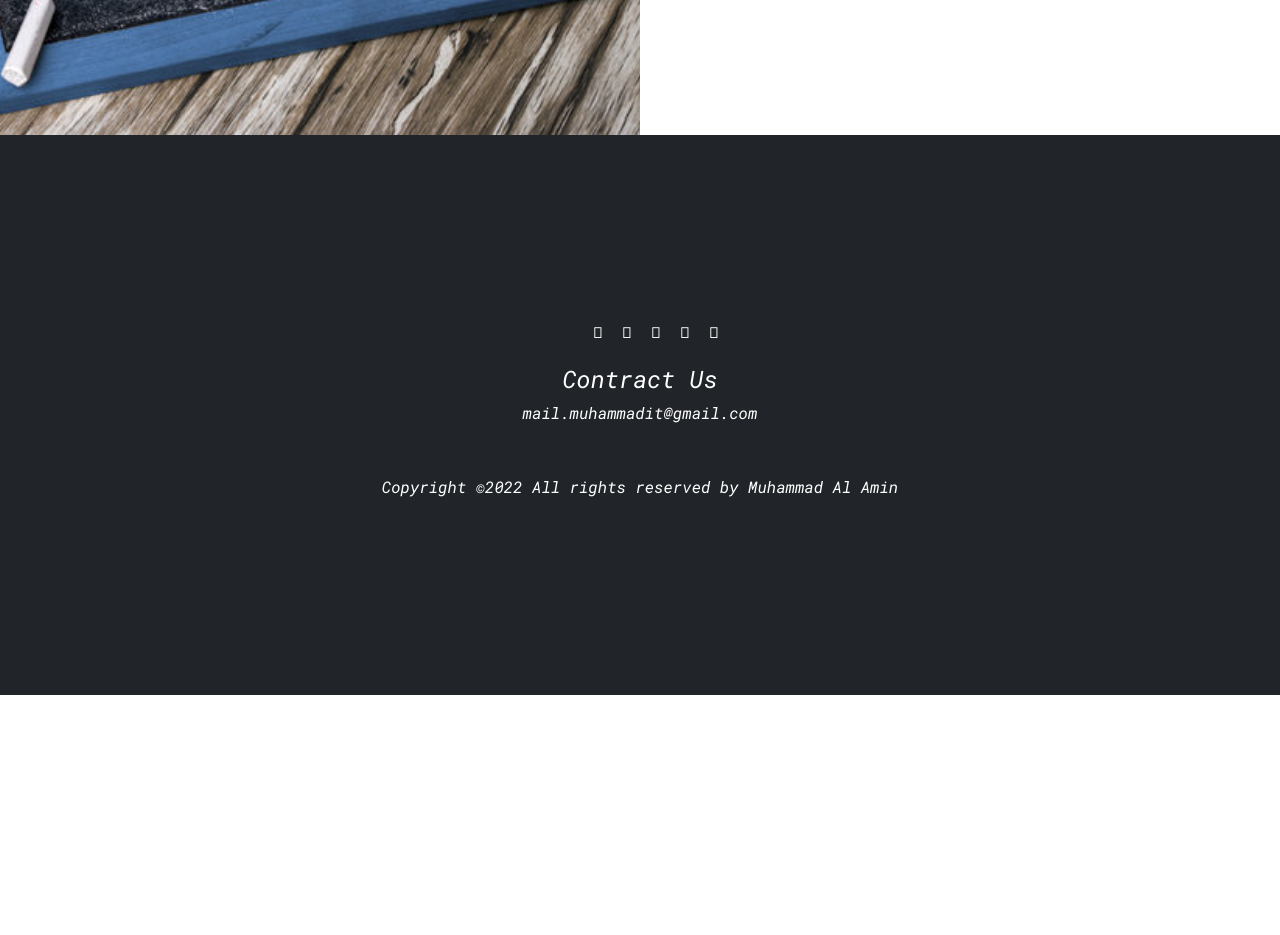
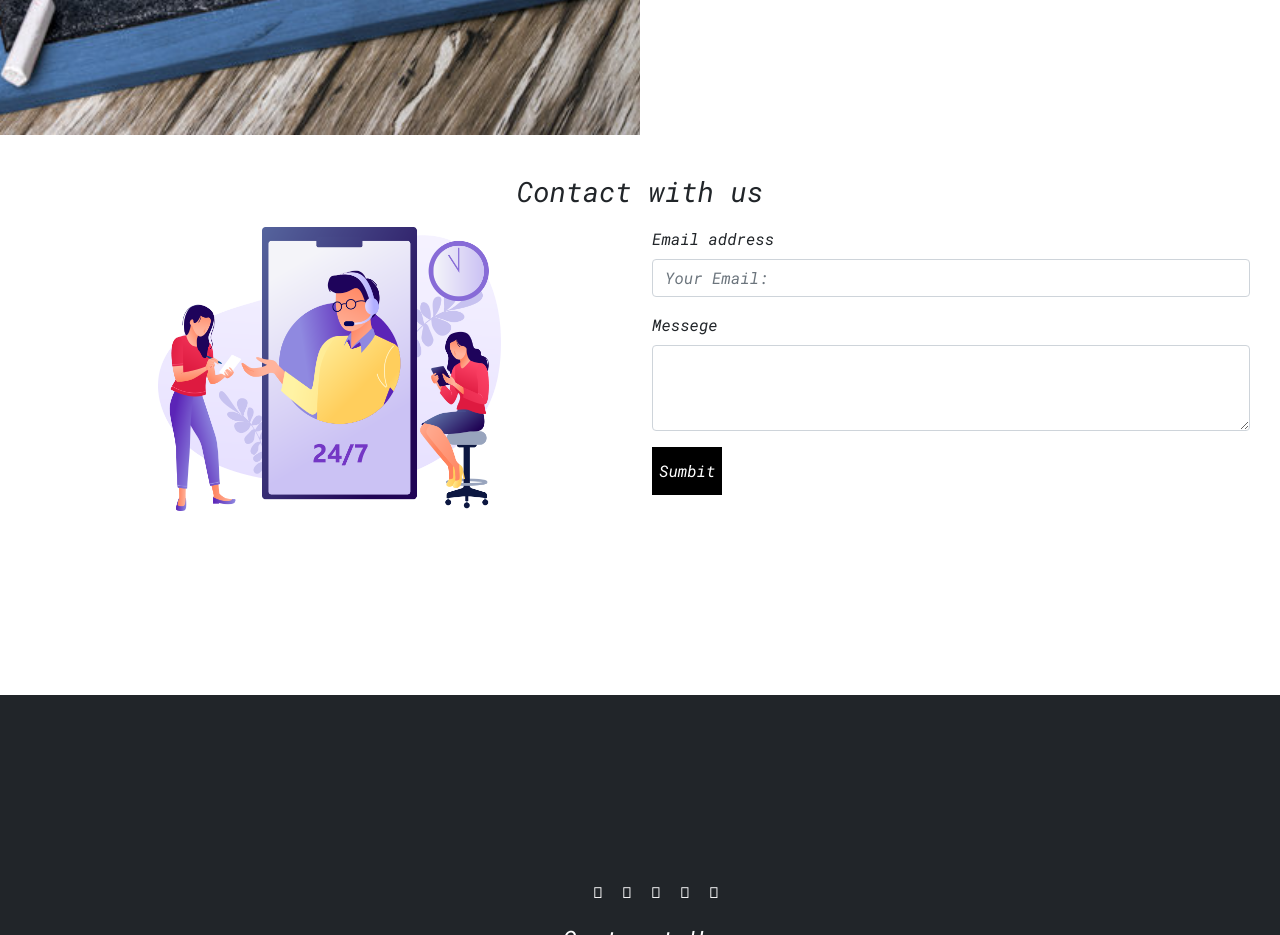
Before and after one commit to alamindesign/portfolio, a plain HTML site: page index.html in a window 1280 px wide. Shown: the part 1761-2696 px from the top of the page. Before the commit the page ends 2456 px from the top, so only its background shows below. Drawn offline with Linux system fonts and the light colour scheme; a web font is replaced by a local one.

Commit message:
third commit

```diff
--- a/css/style.css
+++ b/css/style.css
@@ -92,6 +92,26 @@
 .About .row .col .content h1{
     text-align: center;
 }
+.contact{
+    height: 70vh;
+    padding: 30px;
+}
+.contact h3{
+    text-align: center;
+    padding: 10px;
+}
+.contact .row .contact-img{
+    background: url(../images/contact.png);
+    background-repeat: no-repeat;
+    background-position: center;
+    background-size: contain;
+}
+.contact button{
+    padding: 10px 5px;
+    border-color: transparent;
+    background-color: black;
+    color: white;
+}
 .footer{
     height: 70vh;
     color: white;
--- a/index.html
+++ b/index.html
@@ -7,8 +7,8 @@
     <title>Portfolio</title>
     <link rel="icon" href="images/favicon.png" />
     <link rel="stylesheet" href="css/style.css" />
-    <link rel="stylesheet" href="css/bootstrap.min.css"/>
-    <link rel="stylesheet" href="css/all.min.css">
+    <link rel="stylesheet" href="css/bootstrap.min.css" />
+    <link rel="stylesheet" href="css/all.min.css" />
   </head>
   <body>
     <!-- Nav start -->
@@ -84,12 +84,59 @@
         <div class="col">
           <div class="content">
             <h1>About me!</h1>
-                <p class="text-jusify">4 Years of working experience especially skilled in Mockup creation and product photo editing. I'm also skilled in graphics work. I have successfully completed 150+ Projects and every client was satisfied and they came back we did many projects together. 99% of my client came back. if you check you can see I have a large number of repeat clients. All I can say is you will get the best. Contact me to get the best result and increase your business. Best regards,</p>
+            <p class="text-jusify">
+              4 Years of working experience especially skilled in Mockup
+              creation and product photo editing. I'm also skilled in graphics
+              work. I have successfully completed 150+ Projects and every client
+              was satisfied and they came back we did many projects together.
+              99% of my client came back. if you check you can see I have a
+              large number of repeat clients. All I can say is you will get the
+              best. Contact me to get the best result and increase your
+              business. Best regards,
+            </p>
           </div>
         </div>
       </div>
     </section>
     <!-- About end -->
+    <!-- Contact with us start -->
+    <section class="contact">
+        <div class="title">
+            <h3>Contact with us</h3>
+        </div>
+      <div class="row">
+        <div class="col contact-img">
+          <!-- <h1>This is for images</h1> -->
+        </div>
+        <div class="col">
+          <div class="mb-3">
+            <label for="exampleFormControlInput1" class="form-label"
+              >Email address</label
+            >
+            <input
+              type="email"
+              class="form-control"
+              id="exampleFormControlInput1"
+              placeholder="Your Email:"
+            />
+          </div>
+          <div class="mb-3">
+            <label for="exampleFormControlTextarea1" class="form-label"
+              >Messege</label
+            >
+            <textarea
+              class="form-control"
+              id="exampleFormControlTextarea1"
+              rows="3"
+            ></textarea>
+          </div>
+          <div class="mb-3">
+            <button>Sumbit</button>
+        </div>
+        </div>
+      </div>
+    </section>
+    <!-- Contact with us end -->
     <!-- footer start -->
     <section class="footer bg-dark">
       <div class="content">
```
Also changed, not shown: images/contact-img.jpg (added), images/contact.png (added). Lines whose indentation alone changed are shown as unchanged.
